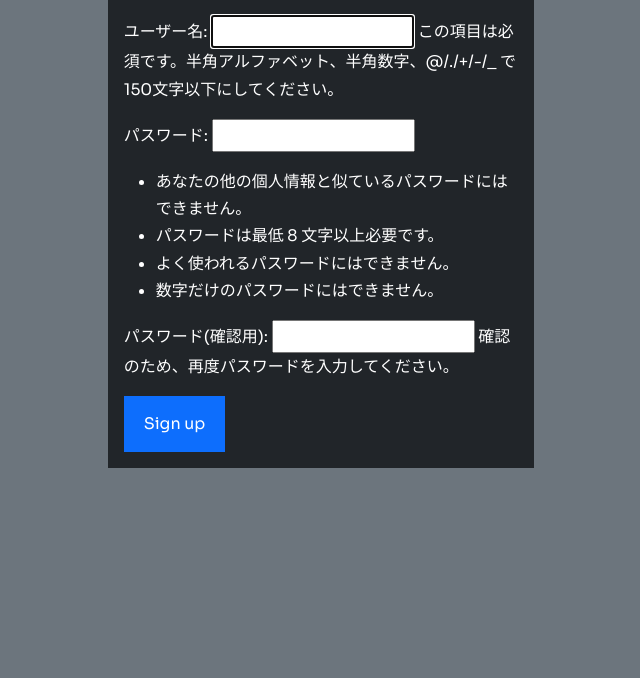
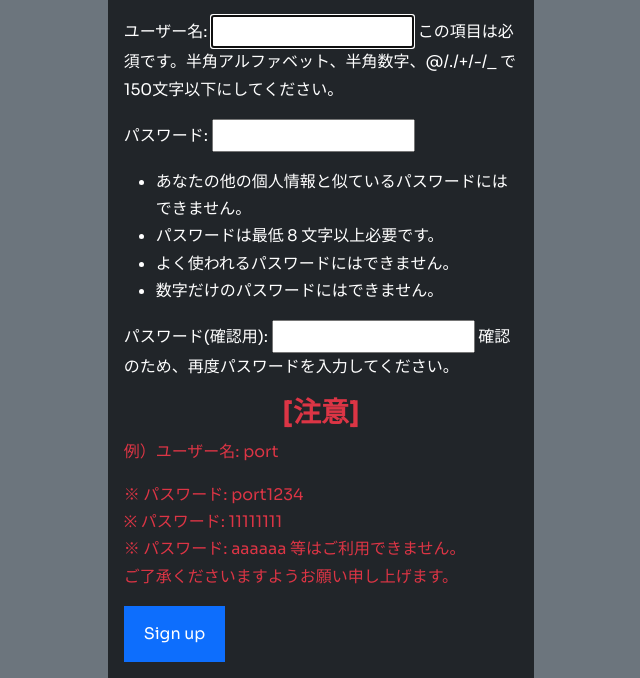
Before and after one commit to goat2130/Django-portfolio-first, a Django app: page /signup/ in a window 1280 px wide. Shown: the part 127-805 px from the top of the page, without its empty margins (319-959 px from the left). Before the commit the page ends 595 px from the top, so only its background shows below. Run offline with Django 4.2, Linux system fonts and the light colour scheme.

Commit message:
微調整

```diff
--- a/myapp/templates/registration/signup.html
+++ b/myapp/templates/registration/signup.html
@@ -7,6 +7,12 @@
       <form method="post" class="bg-dark text-white p-3">
         {% csrf_token %}
         {{ form.as_p }}
+        <h3 class="text-center text-danger">[注意]</h3>
+        <p class="text-danger">例）ユーザー名: port</p>
+        <p class="text-danger">※ パスワード: port1234 <br>
+        ※ パスワード: 11111111 <br>
+        ※ パスワード: aaaaaa   等はご利用できません。<br>
+        ご了承くださいますようお願い申し上げます。</p>
         <button type="submit" class="btn btn-primary">Sign up</button>
       </form>
     </div>
```
Also changed, not shown: db.sqlite3.
